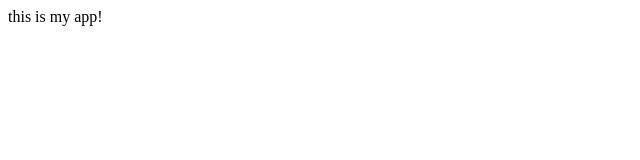
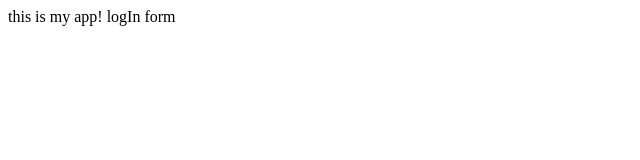
Before and after one commit to MrSalcedoDaniel/myappSample, a plain HTML site: page index.html in a window 1280 px wide. Shown: the full height of the page, 0-640 px from the left. Drawn offline with Linux system fonts and the light colour scheme.

Commit message:
login form

```diff
--- a/index.html
+++ b/index.html
@@ -4,5 +4,6 @@
   </head>
   <body>
     this is my app!
+    logIn form
   </body>
   </html>
```
Also changed, not shown: login.html (added, +1 -0 lines).
